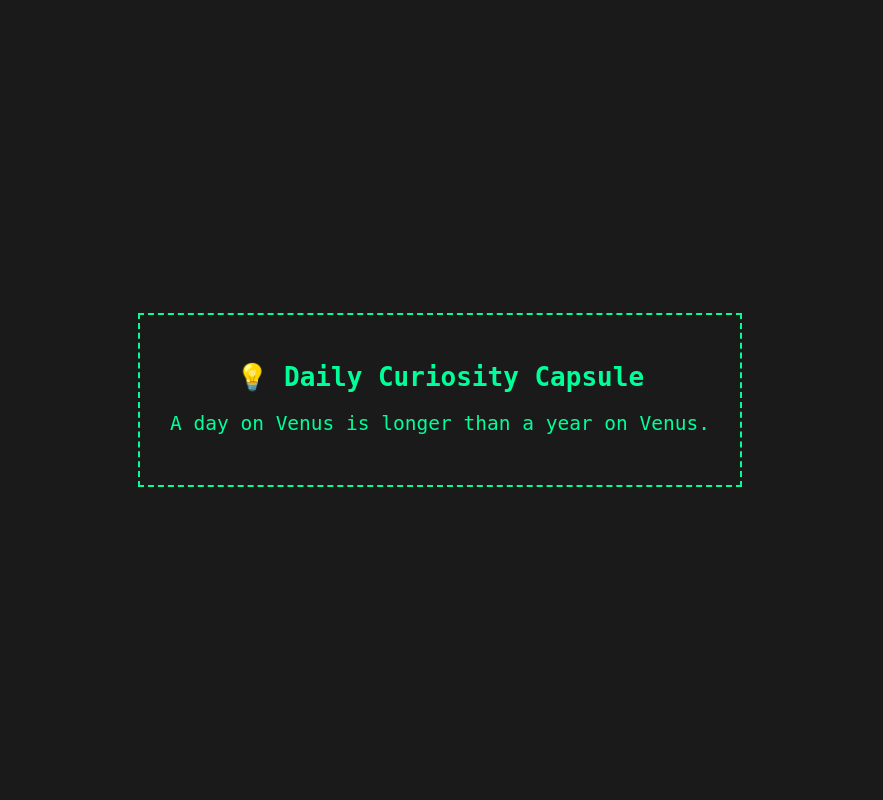
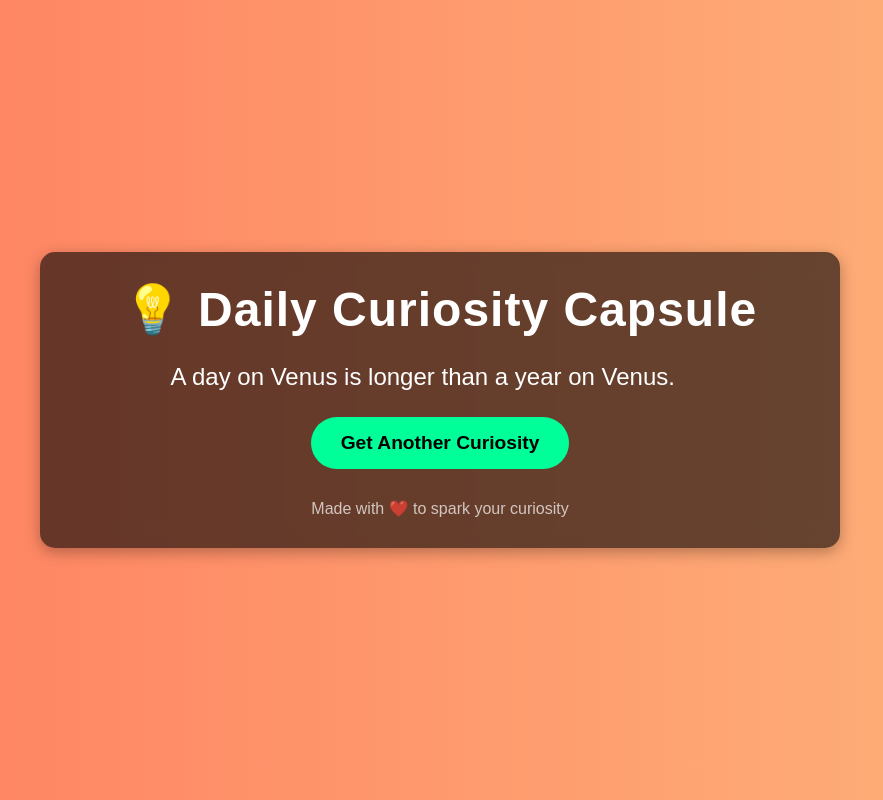
Before and after one commit to codermohan/daily-curiosity-capsule, a Flask app: page / in a window 1280 px wide. Shown: the whole page, without its empty margins (200-1083 px from the left). Run offline with Flask 3, Linux system fonts and the light colour scheme.

Commit message:
Version 2

```diff
--- a/static/style.css
+++ b/static/style.css
@@ -1,23 +1,102 @@
+/* Resetting some default styles */
+* {
+    margin: 0;
+    padding: 0;
+    box-sizing: border-box;
+}
+
+/* General Body and Background */
 body {
-    background-color: #1a1a1a;
-    color: #00ff99;
-    font-family: monospace;
+    font-family: 'Arial', sans-serif;
+    background: linear-gradient(to right, #ff7e5f, #feb47b); /* Gradient */
+    color: #fff;
     display: flex;
     justify-content: center;
     align-items: center;
     height: 100vh;
-    margin: 0;
+    overflow: hidden;
+    text-align: center;
 }
-.container {
-    text-align: center;
-    border: 2px dashed #00ff99;
+
+/* Main Container */
+.wrapper {
+    display: flex;
+    flex-direction: column;
+    align-items: center;
+    justify-content: center;
+    max-width: 800px;
+    width: 100%;
     padding: 30px;
+    background-color: rgba(0, 0, 0, 0.6);
+    border-radius: 15px;
+    box-shadow: 0 4px 15px rgba(0, 0, 0, 0.3);
+    backdrop-filter: blur(10px);
+}
+
+/* Heading */
+h1 {
+    font-size: 3em;
+    margin-bottom: 20px;
+    letter-spacing: 1px;
+    font-weight: bold;
+    animation: fadeIn 2s ease-in-out;
+}
+
+/* Curiosity Fact */
+.fact {
+    font-size: 1.5em;
+    line-height: 1.6;
     max-width: 600px;
+    margin: 20px 0;
+    animation: fadeIn 3s ease-in-out;
 }
-h1 {
-    font-size: 2em;
-    margin-bottom: 20px;
+
+/* Button */
+button {
+    padding: 15px 30px;
+    font-size: 1.2em;
+    background-color: #00ff99;
+    border: none;
+    border-radius: 50px;
+    cursor: pointer;
+    transition: all 0.3s ease-in-out;
+    font-weight: bold;
 }
-p {
-    font-size: 1.5em;
+
+/* Button Hover Effect */
+button:hover {
+    background-color: #00cc7a;
+    transform: scale(1.05);
 }
+
+/* Footer */
+.footer {
+    margin-top: 30px;
+    font-size: 1em;
+    color: rgba(255, 255, 255, 0.7);
+}
+
+/* Animations */
+@keyframes fadeIn {
+    0% {
+        opacity: 0;
+        transform: translateY(30px);
+    }
+    100% {
+        opacity: 1;
+        transform: translateY(0);
+    }
+}
+
+/* Responsive Design for smaller screens */
+@media screen and (max-width: 768px) {
+    h1 {
+        font-size: 2.5em;
+    }
+    .fact {
+        font-size: 1.3em;
+    }
+    button {
+        font-size: 1.1em;
+    }
+}
--- a/templates/index.html
+++ b/templates/index.html
@@ -2,13 +2,20 @@
 <html lang="en">
 <head>
     <meta charset="UTF-8">
+    <meta name="viewport" content="width=device-width, initial-scale=1.0">
     <title>Daily Curiosity Capsule</title>
     <link rel="stylesheet" href="/static/style.css">
 </head>
 <body>
-    <div class="container">
-        <h1>💡 Daily Curiosity Capsule</h1>
-        <p>{{ curiosity }}</p>
+    <div class="wrapper">
+        <div class="content">
+            <h1>💡 Daily Curiosity Capsule</h1>
+            <p class="fact">{{ curiosity }}</p>
+            <button onclick="window.location.reload();">Get Another Curiosity</button>
+        </div>
+        <div class="footer">
+            <p>Made with ❤️ to spark your curiosity</p>
+        </div>
     </div>
 </body>
 </html>
```
Also changed, not shown: 1 other file.
